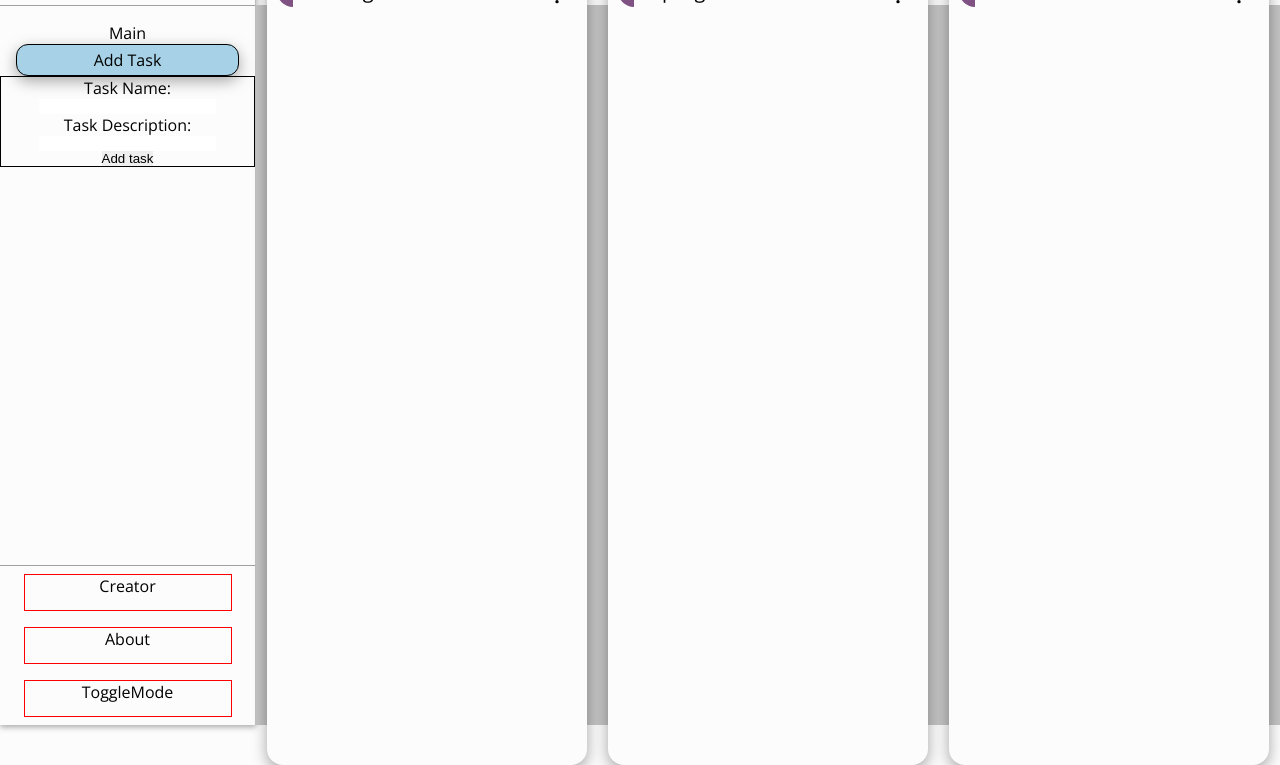
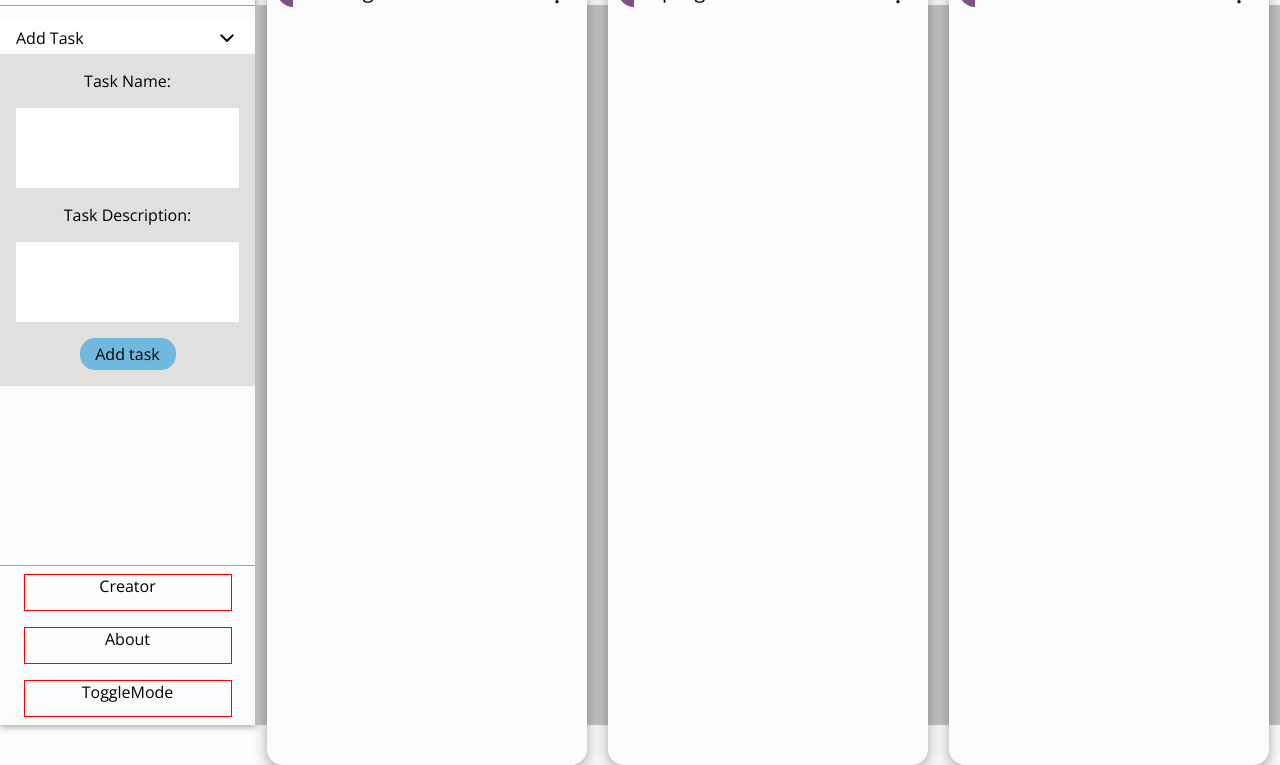
Before and after one commit to iSMP14/keepDoingTM, a website built with Vite: page index.html in a window 1280 px wide. Both pictures are taken after a click on the button "Add Task". Shown: the part 75-840 px from the top of the page. Built offline with nearby package versions, Linux system fonts and the light colour scheme.

Commit message:
Avance en html, css y js

```diff
--- a/index.html
+++ b/index.html
@@ -28,11 +28,12 @@
       <div class="sidebar_logo">
         <img class="sidebar_logo--image" src="src/assets/logo.svg" />
       </div>
-      <div class="sidebar_main">Main
-        <button id="addTaskButton" class="add_task">Add Task</button>
+      <div class="sidebar_main">
+        <button id="addTaskButton" class="add_task"> Add Task <img src="./src/assets/menu_down.svg" alt="add task"
+            class="menu_down" /></button>
         <form id="form">
-          <p>Task Name: </p><input type="text" id="taskName" value="">
-          <p>Task Description: </p> <input type="text" id="taskDescription" value="">
+          <p>Task Name:</p><input type="text" id="taskName" value="" class="input_form">
+          <p>Task Description:</p> <input type="text" id="taskDescription" value="" class="input_form">
           <button id="myButton">Add task</button>
         </form>
       </div>
--- a/styles.css
+++ b/styles.css
@@ -12,7 +12,6 @@ html {
   --task-container: #c4c4c4;
   --color-blanco: #fcfcfc;
   --font-regular: "Open Sans", sans-serif;
-  --color-azul: #A6D1E6;
   --color-morado: #7F5283;
 }
 
@@ -97,8 +96,6 @@ body {
     border: 1px solid black;
    }
 
-
-
   /* Profile Config */
 
    & .task__navProfile {
@@ -153,35 +150,63 @@ body {
     text-align: center;
     width: 100%;
     height: 43rem;
-    padding-top: 1rem;
+    padding: 1rem 0;
     border-top: 1px solid #A1A1A1;
     display: flex;
     flex-direction: column;
 
 
     & .add_task{
-      border: 1px solid black;
       height: 2rem;
-      margin: 0 1rem;
-      border-radius: 12px;
-      background-color: var(--color-azul);
-      box-shadow: rgba(0, 0, 0, 0.35) 0px 5px 15px;
+      width: 100%;
       font: var(--font-regular);
+      background-color: white;
+      display: flex;
+      justify-content: space-between;
+      align-items: center;
+      padding: 0 1rem;
 
 
+      & .menu_down{
+        width: 1.5rem;
+        height: 1.5rem;
+      }
     }
 
+    & .add_task:hover{
+      background-color: #c4c4c4;
+      font-weight: bold;
+      box-shadow: rgba(0, 0, 0, 0.35) 0px 5px 15px;
+    }
 
     & .add_task--active{
-      border: 1px solid black;
       display: flex;
       flex-direction: column;
       justify-content: center;
       align-items: center;
-
-    }
+      background-color: #e2dfdf;
+      font: var(--font-regular);
+      gap: 1rem;
+      padding: 1rem;
 
 
+      & .input_form, textarea{
+        width: 100%;
+        height: 5rem;
+        font: var(--font-regular);
+        border-bottom: black;
+        resize: none;
+      }
+
+      & #myButton{
+        width: 6rem;
+        height: 2rem;
+        font: var(--font-regular);
+        background-color: #6FB8DE;
+        border-radius: 15px;
+
+      }
+    }
 
     & form{
       display: none;
```
Also changed, not shown: script.js (+0 -9 lines), src/assets/menu_down.svg (added).
